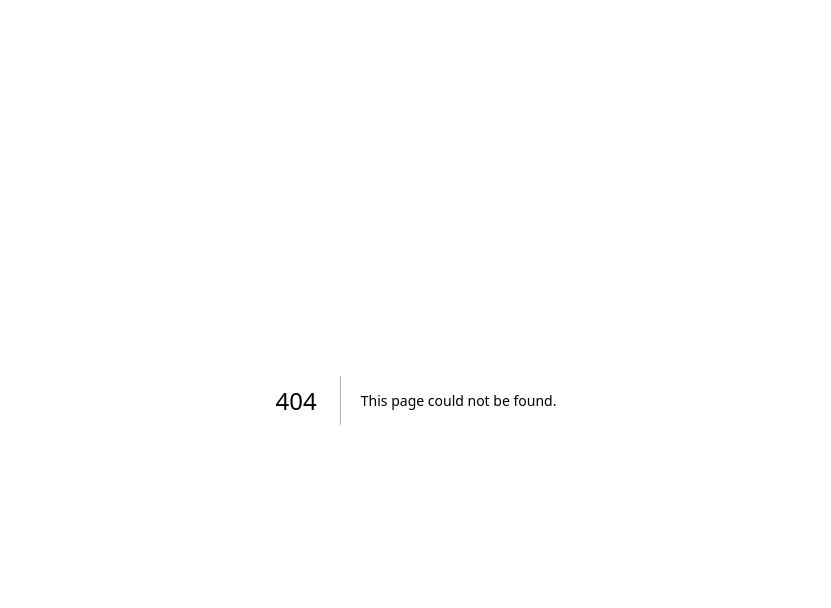
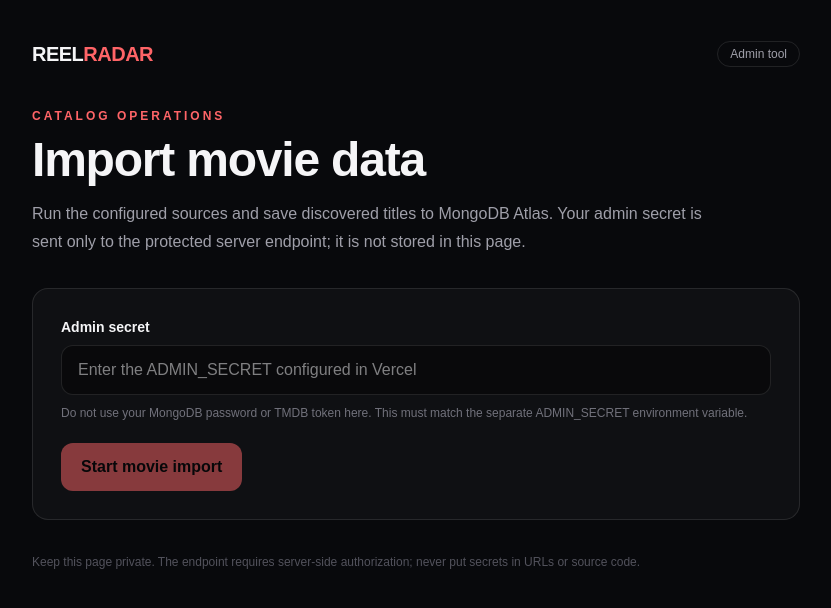
Before and after one commit to swasthik-s/literate-potato, a Next.js app: page /admin/import in a window 1280 px wide. Before the commit this address had no page. Shown: the top 608 px of the page, without its empty margins (224-1055 px from the left). Built offline with nearby package versions, Linux system fonts and the light colour scheme.

Commit message:
Add protected browser-based movie import admin

```diff
--- /dev/null
+++ b/src/app/admin/import/page.tsx
@@ -0,0 +1,10 @@
+import ImportConsole from "./ui";
+
+export const metadata = {
+  title: "Import Movies | ReelRadar",
+  robots: { index: false, follow: false }
+};
+
+export default function ImportPage() {
+  return <ImportConsole />;
+}
--- /dev/null
+++ b/src/app/admin/import/ui.tsx
@@ -0,0 +1,121 @@
+"use client";
+
+import { useState, type FormEvent } from "react";
+import Link from "next/link";
+
+type SourceResult = {
+  sourceId: string;
+  status: string;
+  fetched?: number;
+  error?: string;
+};
+
+type ImportResponse = {
+  ok?: boolean;
+  ranAt?: string;
+  sources?: SourceResult[];
+  error?: string;
+};
+
+export default function ImportConsole() {
+  const [secret, setSecret] = useState("");
+  const [loading, setLoading] = useState(false);
+  const [result, setResult] = useState<ImportResponse | null>(null);
+  const [error, setError] = useState("");
+
+  async function handleSubmit(event: FormEvent<HTMLFormElement>) {
+    event.preventDefault();
+    setLoading(true);
+    setError("");
+    setResult(null);
+
+    try {
+      const response = await fetch("/api/admin/ingest", {
+        method: "POST",
+        headers: { "Content-Type": "application/json" },
+        body: JSON.stringify({ secret })
+      });
+      const data = (await response.json()) as ImportResponse;
+      if (!response.ok) {
+        setError(data.error || `Import request failed (${response.status})`);
+      } else {
+        setResult(data);
+      }
+    } catch {
+      setError("Could not reach the import endpoint. Please try again.");
+    } finally {
+      setLoading(false);
+    }
+  }
+
+  return (
+    <main className="min-h-screen px-5 py-10 sm:px-8">
+      <div className="mx-auto max-w-3xl">
+        <header className="mb-10 flex items-center justify-between">
+          <Link href="/" className="text-xl font-black tracking-tight">REEL<span className="text-red-400">RADAR</span></Link>
+          <span className="rounded-full border border-white/10 px-3 py-1 text-xs text-zinc-400">Admin tool</span>
+        </header>
+
+        <p className="text-xs font-bold uppercase tracking-[0.25em] text-red-400">Catalog operations</p>
+        <h1 className="mt-3 text-4xl font-black tracking-tight sm:text-5xl">Import movie data</h1>
+        <p className="mt-4 max-w-2xl leading-7 text-zinc-400">
+          Run the configured sources and save discovered titles to MongoDB Atlas. Your admin secret is sent only to the protected server endpoint; it is not stored in this page.
+        </p>
+
+        <form onSubmit={handleSubmit} className="mt-8 rounded-2xl border border-white/10 bg-white/[0.03] p-5 sm:p-7">
+          <label htmlFor="admin-secret" className="mb-2 block text-sm font-semibold">Admin secret</label>
+          <input
+            id="admin-secret"
+            type="password"
+            autoComplete="current-password"
+            required
+            value={secret}
+            onChange={(event) => setSecret(event.target.value)}
+            placeholder="Enter the ADMIN_SECRET configured in Vercel"
+            className="w-full rounded-xl border border-white/10 bg-black/40 px-4 py-3 outline-none focus:border-red-400"
+          />
+          <p className="mt-2 text-xs leading-5 text-zinc-500">Do not use your MongoDB password or TMDB token here. This must match the separate ADMIN_SECRET environment variable.</p>
+          <button
+            type="submit"
+            disabled={loading || !secret.trim()}
+            className="mt-5 rounded-xl bg-red-400 px-5 py-3 font-bold text-black transition hover:bg-red-300 disabled:cursor-not-allowed disabled:opacity-50"
+          >
+            {loading ? "Importing…" : "Start movie import"}
+          </button>
+        </form>
+
+        {error && <div role="alert" className="mt-6 rounded-xl border border-red-400/30 bg-red-400/10 p-4 text-sm text-red-200">{error}</div>}
+
+        {result && (
+          <section aria-live="polite" className="mt-6 rounded-2xl border border-white/10 p-5 sm:p-7">
+            <div className="flex flex-wrap items-center justify-between gap-3">
+              <h2 className="text-xl font-bold">{result.ok ? "Import completed" : "Import finished with source errors"}</h2>
+              <span className={result.ok ? "rounded-full bg-emerald-400/10 px-3 py-1 text-xs text-emerald-300" : "rounded-full bg-amber-400/10 px-3 py-1 text-xs text-amber-200"}>
+                {result.ok ? "Success" : "Check results"}
+              </span>
+            </div>
+            {result.ranAt && <p className="mt-2 text-xs text-zinc-500">Finished: {new Date(result.ranAt).toLocaleString()}</p>}
+            <div className="mt-5 divide-y divide-white/10">
+              {(result.sources || []).map((source) => (
+                <div key={source.sourceId} className="flex flex-wrap items-start justify-between gap-3 py-4">
+                  <div>
+                    <p className="font-medium">{source.sourceId}</p>
+                    {source.error && <p className="mt-1 max-w-xl break-words text-sm text-red-300">{source.error}</p>}
+                  </div>
+                  <div className="text-right text-sm">
+                    <p className={source.status === "ok" ? "text-emerald-300" : source.status === "error" ? "text-red-300" : "text-zinc-400"}>{source.status}</p>
+                    {source.fetched !== undefined && <p className="mt-1 text-xs text-zinc-500">{source.fetched} records fetched</p>}
+                  </div>
+                </div>
+              ))}
+              {!result.sources?.length && <p className="py-4 text-sm text-zinc-400">No enabled sources returned a result. Check the source registry and server logs.</p>}
+            </div>
+            <button type="button" onClick={() => window.location.assign("/")} className="mt-4 rounded-xl border border-white/15 px-4 py-2 text-sm font-semibold hover:bg-white/5">View homepage</button>
+          </section>
+        )}
+
+        <p className="mt-8 text-xs leading-5 text-zinc-600">Keep this page private. The endpoint requires server-side authorization; never put secrets in URLs or source code.</p>
+      </div>
+    </main>
+  );
+}
--- /dev/null
+++ b/src/app/api/admin/ingest/route.ts
@@ -0,0 +1,42 @@
+import { timingSafeEqual } from "node:crypto";
+import { NextRequest, NextResponse } from "next/server";
+import { runIngestion } from "@/lib/ingest";
+import { sourceRegistry } from "@/lib/sources/registry";
+
+export const runtime = "nodejs";
+export const maxDuration = 60;
+export const dynamic = "force-dynamic";
+
+function secretsMatch(supplied: string, expected: string) {
+  const suppliedBuffer = Buffer.from(supplied);
+  const expectedBuffer = Buffer.from(expected);
+  return suppliedBuffer.length === expectedBuffer.length && timingSafeEqual(suppliedBuffer, expectedBuffer);
+}
+
+export async function POST(request: NextRequest) {
+  const expected = process.env.ADMIN_SECRET;
+  if (!expected) {
+    return NextResponse.json({ error: "ADMIN_SECRET is not configured in the deployment environment" }, { status: 503 });
+  }
+
+  let supplied = "";
+  try {
+    const body = await request.json() as { secret?: unknown };
+    supplied = typeof body.secret === "string" ? body.secret : "";
+  } catch {
+    return NextResponse.json({ error: "Invalid JSON request" }, { status: 400 });
+  }
+
+  if (!secretsMatch(supplied, expected)) {
+    return NextResponse.json({ error: "Invalid admin secret" }, { status: 401 });
+  }
+
+  try {
+    const sources = await runIngestion(sourceRegistry);
+    const ok = sources.every((source) => source.status !== "error");
+    return NextResponse.json({ ok, ranAt: new Date().toISOString(), sources }, { status: 200 });
+  } catch (error) {
+    const message = error instanceof Error ? error.message : "Unknown ingestion error";
+    return NextResponse.json({ error: message }, { status: 500 });
+  }
+}
```
Also changed, not shown: 2 other files (tests, documents, lock files or other folders).
